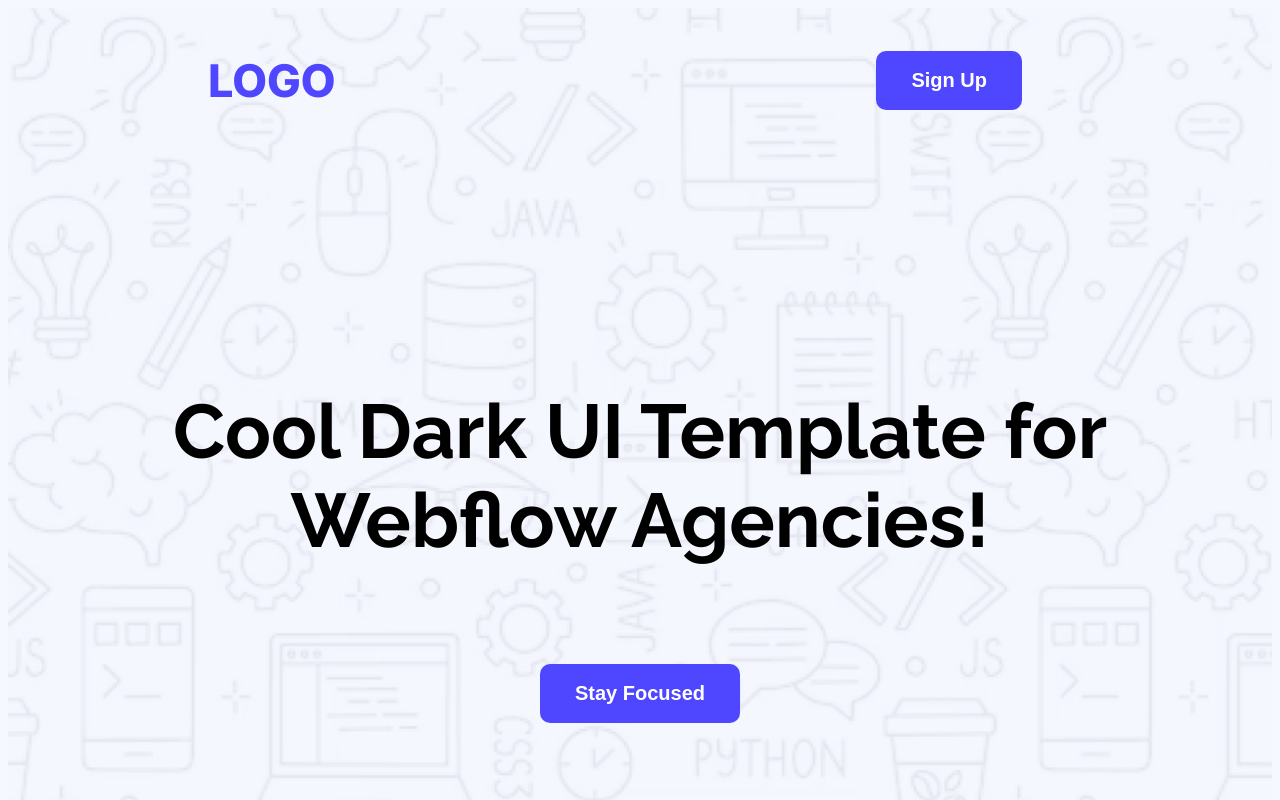
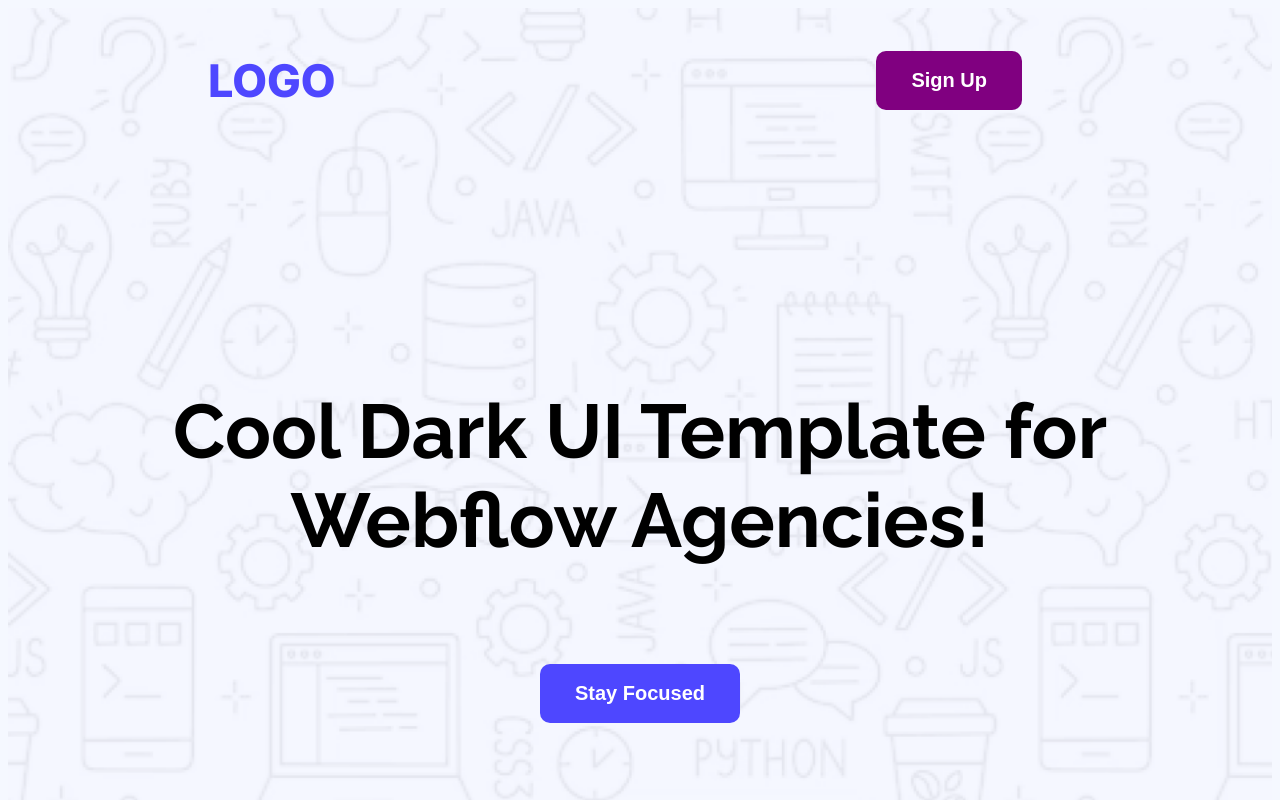
Before and after one commit to rafi-sarder/assignment-01, a plain HTML site: page index.html in a window 1280 px wide. In both pictures the pointer is over the button "Sign Up". Shown: the top 800 px of the page. Drawn offline with Linux system fonts and the light colour scheme.

Commit message:
added button hover

```diff
--- a/styles/assignment.css
+++ b/styles/assignment.css
@@ -44,7 +44,9 @@ body{
     padding: 18px 35px;
     border-radius: 10px;
     border: none;
-
+}
+.btn-primary:hover{
+    background-color:  purple;
 }
 
 .bg-header{
```
